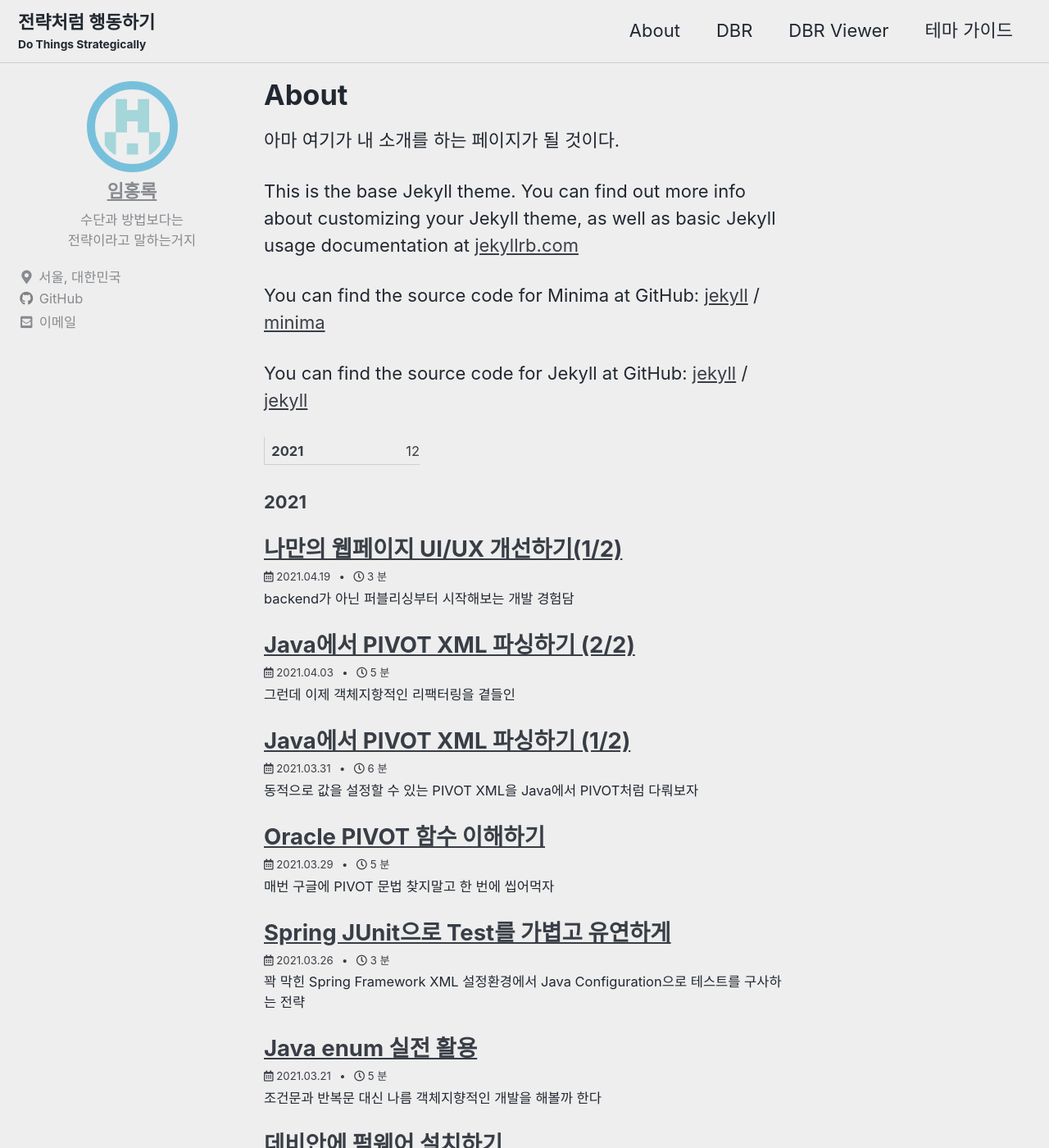
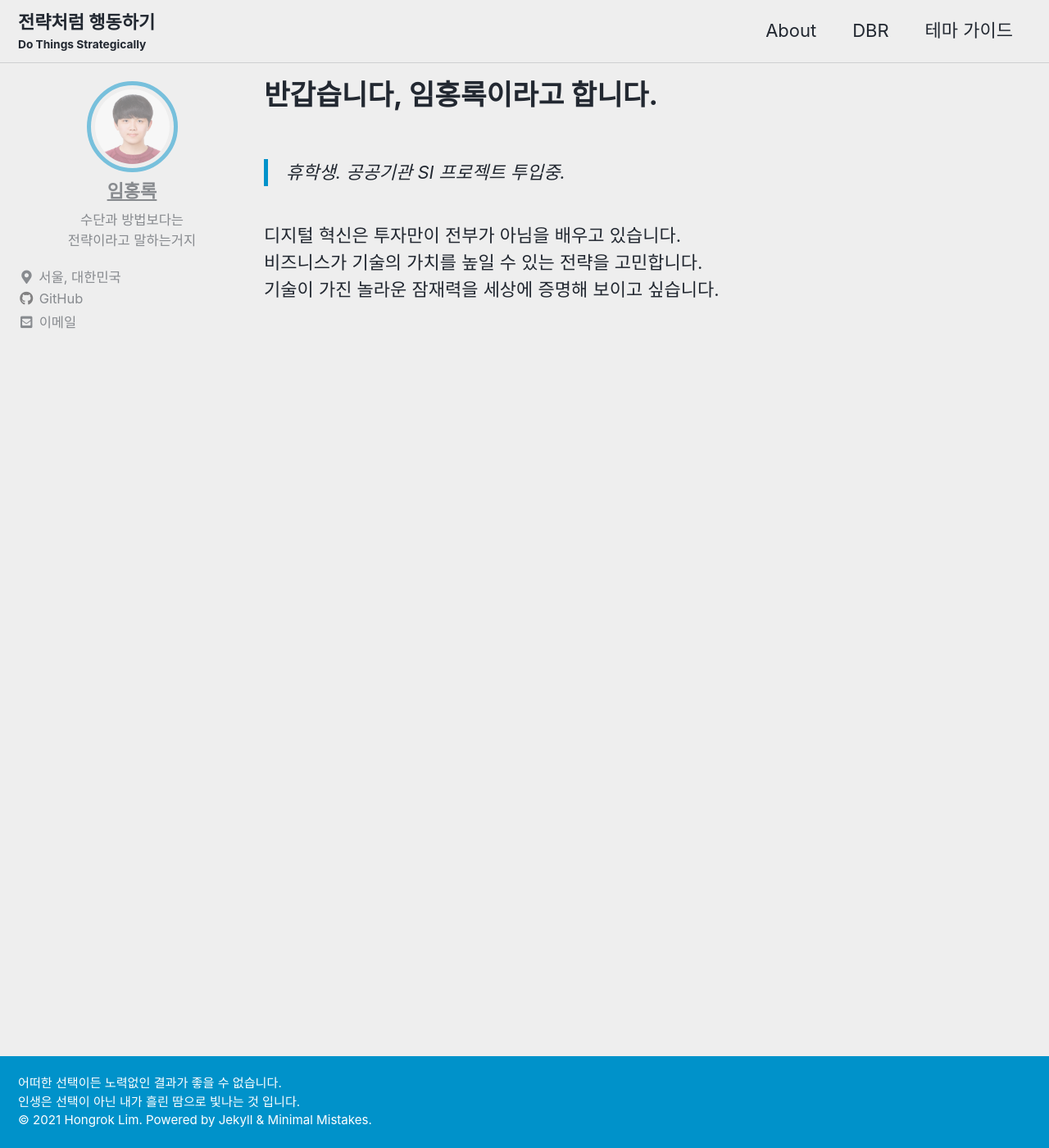
Before and after one commit to rokong/rokong.github.io, a Jekyll site: the page built from _pages/about.md, in a window 1280 px wide and 1400 px high. Shown: the whole window at 82% size. Built offline with Jekyll 4.4.1, drawn with Linux system fonts in a browser that asks for light colours; cached includes are drawn as plain includes; some of the changed text lies outside the part shown.

Commit message:
update avatar and init html-improve..2

```diff
--- a/_config.yml
+++ b/_config.yml
@@ -98,7 +98,7 @@ analytics:
 # Site Author
 author:
   name             : "임홍록"
-  avatar           : "/assets/images/avatar/avatar-github.png"
+  avatar           : "/assets/images/avatar/avatar-freshman.png"
   bio              : "수단과 방법보다는<br>전략이라고 말하는거지"
   location         : "서울, 대한민국"
   email            : "hongrr123@gmail.com" # duplicate with links "hongrr123@gmail.com"
--- a/_data/navigation.yml
+++ b/_data/navigation.yml
@@ -4,8 +4,6 @@ main:
     url: /about/
   - title: "DBR"
     url: /dbr-archive/
-  - title: "DBR Viewer"
-    url: /dbr/
   - title: "테마 가이드"
     url: https://mmistakes.github.io/minimal-mistakes/docs/quick-start-guide/
   # - title: "Sample Posts"
--- a/_pages/about.md
+++ b/_pages/about.md
@@ -1,21 +1,12 @@
 ---
-title: About
-layout: posts
+title: 반갑습니다, 임홍록이라고 합니다.
+layout: single
 permalink: /about/
 author_profile: true
 ---
 
-아마 여기가 내 소개를 하는 페이지가 될 것이다.
+> 휴학생. 공공기관 SI 프로젝트 투입중.
 
-This is the base Jekyll theme. You can find out more info about customizing your Jekyll theme, as well as basic Jekyll usage documentation at [jekyllrb.com](https://jekyllrb.com/)
-
-You can find the source code for Minima at GitHub:
-[jekyll][jekyll-organization] /
-[minima](https://github.com/jekyll/minima)
-
-You can find the source code for Jekyll at GitHub:
-[jekyll][jekyll-organization] /
-[jekyll](https://github.com/jekyll/jekyll)
-
-
-[jekyll-organization]: https://github.com/jekyll
+디지털 혁신은 투자만이 전부가 아님을 배우고 있습니다.
+비즈니스가 기술의 가치를 높일 수 있는 전략을 고민합니다.
+기술이 가진 놀라운 잠재력을 세상에 증명해 보이고 싶습니다.
--- a/_sass/minimal-mistakes/_sidebar.scss
+++ b/_sass/minimal-mistakes/_sidebar.scss
@@ -131,11 +131,10 @@
   img {
     max-width: 111px;
     border-radius: 50%;
-    border: 4px solid #0092ca;
+    border: 0.25em solid #0092ca;
 
     @include breakpoint($large) {
       padding: 5px;
-      border: 10px solid #0092ca;
     }
   }
 }
```
Also changed, not shown: _posts/2021-04-21-html-improve-ui-ux-2.md (added, +31 -0 lines), assets/js/dbr/base.js (+4 -4 lines), assets/images/avatar/avatar-freshman.png (added).
